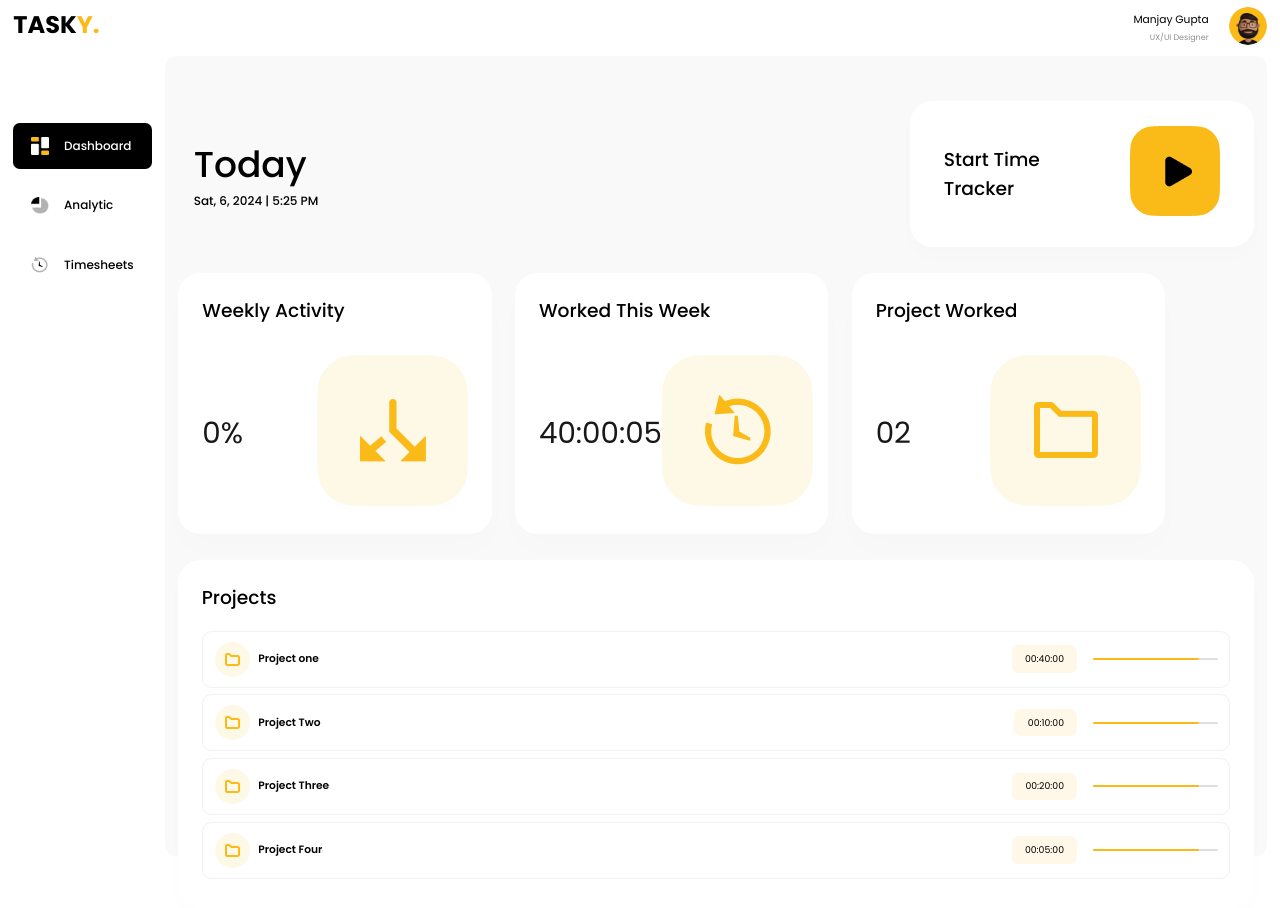
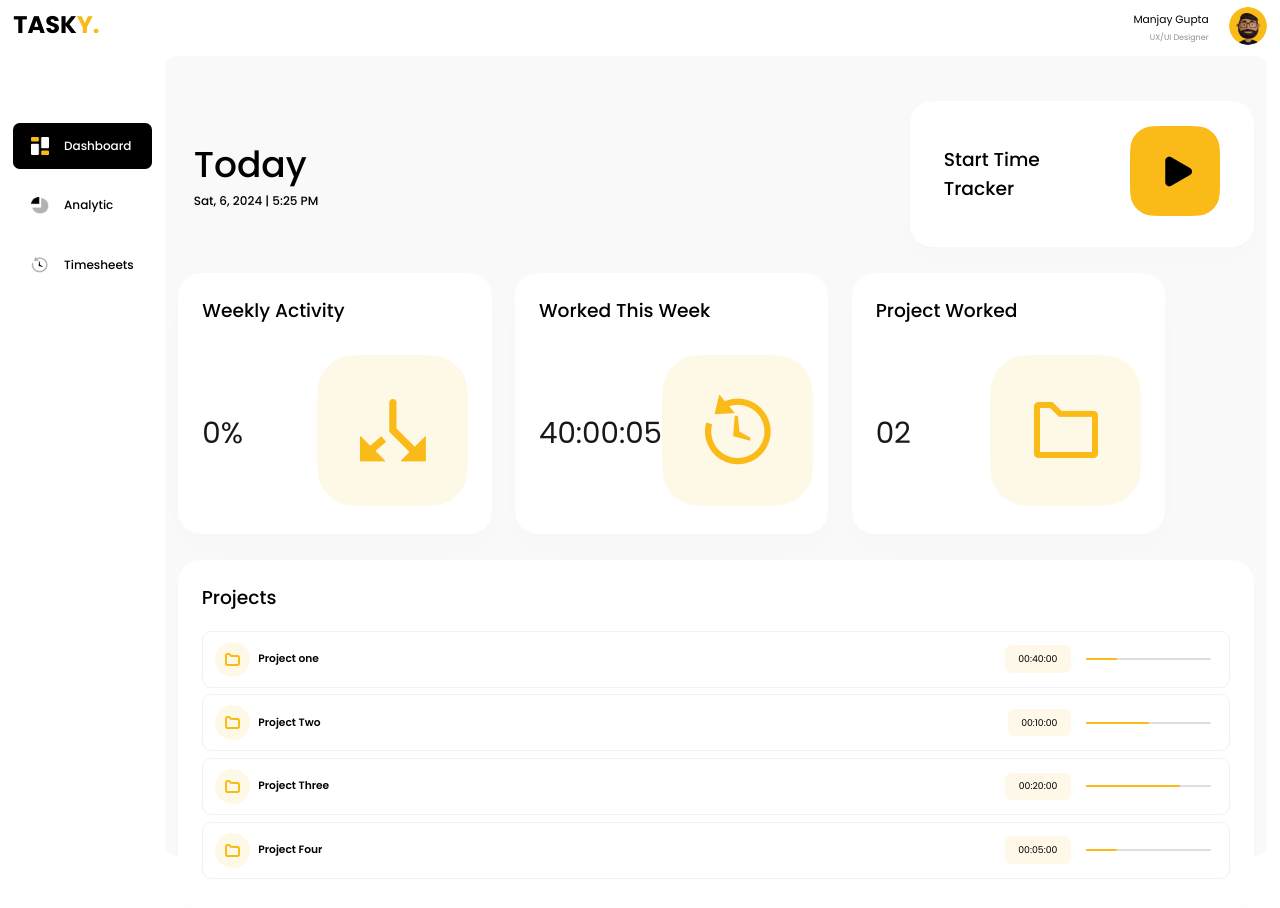
Before and after one commit to Kilomebit17/tasky-time-tracker, an Angular app: page /dashboard in a window 1280 px wide. Built offline with nearby package versions, Linux system fonts and the light colour scheme; a web font is replaced by a local one.

Commit message:
refactored time progress bar

```diff
--- a/src/app/components/projects/projects.component.html
+++ b/src/app/components/projects/projects.component.html
@@ -8,9 +8,7 @@
             </div>
             <div class="project-info">
                 <div class="project-time">{{project.time}}</div>
-                <div class="project-progress-bar">
-                    <div class="project-progress-line"></div>
-                </div>
+                <time-progress-bar [total]="project.timeTotal"></time-progress-bar>
             </div>
         </div>
     </div>
--- a/src/app/components/projects/projects.component.ts
+++ b/src/app/components/projects/projects.component.ts
@@ -2,14 +2,16 @@ import { Component } from '@angular/core';
 import { Projects } from "./projects.mock";
 import { ProjectsI } from "./projects.interface";
 import { CommonModule } from "@angular/common";
+import { TimeProgressBarComponent } from "../time-progress-bar/time-progress-bar.component";
 
 @Component({
   selector: 'projects',
   standalone: true,
-  imports: [CommonModule],
+  imports: [CommonModule,TimeProgressBarComponent],
   templateUrl: './projects.component.html',
   styleUrl: './projects.component.scss'
 })
 export class ProjectsComponent {
   public projectsData:ProjectsI[] = Projects
+
 }
--- a/src/app/components/projects/projects.interface.ts
+++ b/src/app/components/projects/projects.interface.ts
@@ -1,4 +1,5 @@
 export interface ProjectsI {
     title:string;
     time:string;
+    timeTotal:number | string;
 }
--- a/src/app/components/projects/projects.mock.ts
+++ b/src/app/components/projects/projects.mock.ts
@@ -1,8 +1,8 @@
 import { ProjectsI } from "./projects.interface";
 
 export const Projects:ProjectsI[] = [
-    {title:"Project one",time:"00:40:00"},
-    {title:"Project Two",time:"00:10:00"},
-    {title:"Project Three",time:"00:20:00"},
-    {title:"Project Four",time:"00:05:00"},
+    {title:"Project one",time:"00:40:00", timeTotal:2},
+    {title:"Project Two",time:"00:10:00", timeTotal:4},
+    {title:"Project Three",time:"00:20:00", timeTotal:6},
+    {title:"Project Four",time:"00:05:00", timeTotal:2},
 ]
--- /dev/null
+++ b/src/app/components/time-progress-bar/time-progress-bar.component.html
@@ -0,0 +1,3 @@
+<div class="info-time-progress-bar">
+    <div class="info-time-progress-line" [ngStyle]="{'width': calcPercentage() + '%'}"></div>
+</div>
--- /dev/null
+++ b/src/app/components/time-progress-bar/time-progress-bar.component.scss
@@ -0,0 +1,14 @@
+@import '../../../resize.scss';
+.info-time-progress-bar {
+    margin-right: desktop(10);
+    width: desktop(188);
+    height: desktop(3);
+    border-radius: desktop(10);
+    background: #dfdfdf;
+
+    .info-time-progress-line {
+      height: desktop(3);
+      border-radius: desktop(10);
+      background: #fabb18;
+    }
+  }
--- /dev/null
+++ b/src/app/components/time-progress-bar/time-progress-bar.component.ts
@@ -0,0 +1,18 @@
+import { CommonModule } from '@angular/common';
+import { ChangeDetectionStrategy, Component, Input } from '@angular/core';
+
+@Component({
+  selector: 'time-progress-bar',
+  standalone: true,
+  imports: [CommonModule],
+  templateUrl: './time-progress-bar.component.html',
+  styleUrl: './time-progress-bar.component.scss',
+  changeDetection:ChangeDetectionStrategy.OnPush
+})
+export class TimeProgressBarComponent {
+  @Input() total: number | string = 0;
+
+  calcPercentage() {
+    return (Number(this.total) > 8 ? 8 / 8 : Number(this.total) / 8) * 100;
+  }
+}
--- a/src/app/modules/service/tasky-http.service.ts
+++ b/src/app/modules/service/tasky-http.service.ts
@@ -9,7 +9,7 @@ import { Custom } from '../../constants/constants';
 @Injectable()
 export class TaskyHttpService {
   constructor(private http: HttpClient, private timeService: TimeService) {}
-
+  //TODO add new types
   getAllTasks(): Observable<Tasks[]> {
     return this.http.get(`${environment.API_URL}task/list`).pipe(
       map((response: Custom) => {
@@ -27,9 +27,11 @@ export class TaskyHttpService {
   private parseTaskResponse(tasks: Task): any {
     //TODO Write parse service
     return Object.entries(tasks).map(([key, value]) => {
+      const tasks = this.parseTask(value)
       return {
         timestamp: new Date(key),
-        tasks: this.parseTask(value),
+        tasks,
+        totalTime:this.timeService.calcTotalTime(tasks)
       };
     });
   }
--- a/src/app/modules/service/time.service.ts
+++ b/src/app/modules/service/time.service.ts
@@ -1,22 +1,35 @@
-import { Injectable } from "@angular/core";
-import { Custom, TimeByMilliseconds } from "../../constants/constants";
-import { TimeI } from "../interfaces/time.interface";
+import { Injectable } from '@angular/core';
+import { Custom, TimeByMilliseconds } from '../../constants/constants';
+import { TimeI } from '../interfaces/time.interface';
 
 @Injectable()
 export class TimeService {
-    constructor() { };
+  constructor() {}
 
   get getDate(): Date {
     return new Date();
   }
 
-    public calcDifferenceTime(currentTime:Custom,differenceTime:Custom):TimeI {
+  public calcDifferenceTime(
+    currentTime: Custom,
+    differenceTime: Custom
+  ): TimeI {
     let differenceResult = differenceTime - currentTime;
 
     let hours = Math.floor(differenceResult / TimeByMilliseconds.hours);
-        let minutes = Math.floor((differenceResult % TimeByMilliseconds.hours) / TimeByMilliseconds.minute);
-        let seconds = Math.floor((differenceResult % TimeByMilliseconds.minute) / TimeByMilliseconds.second);
+    let minutes = Math.floor(
+      (differenceResult % TimeByMilliseconds.hours) / TimeByMilliseconds.minute
+    );
+    let seconds = Math.floor(
+      (differenceResult % TimeByMilliseconds.minute) / TimeByMilliseconds.second
+    );
 
-        return {hours,minutes,seconds}
+    return { hours, minutes, seconds };
+  }
+  public calcTotalTime(taskyData:any) {
+    return taskyData.reduce((acc:number,item:any) => {
+        acc += item.task.time.hours || 0.1
+        return acc
+    },0)
   }
 }
--- a/src/app/pages/timesheets/timesheets.component.html
+++ b/src/app/pages/timesheets/timesheets.component.html
@@ -5,9 +5,7 @@
             <div class="timesheets--info__date">
                 {{item.timestamp | date: 'EEEE, d' }}
             </div>
-            <div class="info-time-progress-bar">
-                <div class="info-time-progress-line"></div>
-            </div>
+            <time-progress-bar [total]="item.totalTime"></time-progress-bar>
         </div>
         <div class="timesheets--info-data" >
             <timesheets-info *ngFor="let task of item.tasks" [title]="task.task.title" [time]="task.task.time"></timesheets-info>
--- a/src/app/pages/timesheets/timesheets.component.scss
+++ b/src/app/pages/timesheets/timesheets.component.scss
@@ -22,20 +22,7 @@
       justify-content: space-between;
       align-items: center;
 
-      .info-time-progress-bar {
-        margin-right: desktop(10);
-        width: desktop(188);
-        height: desktop(3);
-        border-radius: desktop(10);
-        background: #dfdfdf;
 
-        .info-time-progress-line {
-          width: desktop(160);
-          height: desktop(3);
-          border-radius: desktop(10);
-          background: #fabb18;
-        }
-      }
     }
   }
   &--info-data {
--- a/src/app/pages/timesheets/timesheets.component.ts
+++ b/src/app/pages/timesheets/timesheets.component.ts
@@ -6,11 +6,12 @@ import { TimeService } from '../../modules/service/time.service';
 import { TimeSheetsEmitData } from '../../components/timesheets-timer/timesheets-timer.interface';
 import { TaskyHttpService } from '../../modules/service/tasky-http.service';
 import { Tasks } from '../../modules/interfaces/tasky.interface';
+import { TimeProgressBarComponent } from "../../components/time-progress-bar/time-progress-bar.component";
 
 @Component({
   selector: 'app-timesheets',
   standalone: true,
-  imports: [CommonModule, TimesheetsTimerComponent, TimesheetsInfoComponent],
+  imports: [CommonModule, TimesheetsTimerComponent, TimesheetsInfoComponent,TimeProgressBarComponent],
   templateUrl: './timesheets.component.html',
   styleUrl: './timesheets.component.scss',
   providers: [TimeService, TaskyHttpService],
```
Lines whose indentation alone changed are shown as unchanged.
